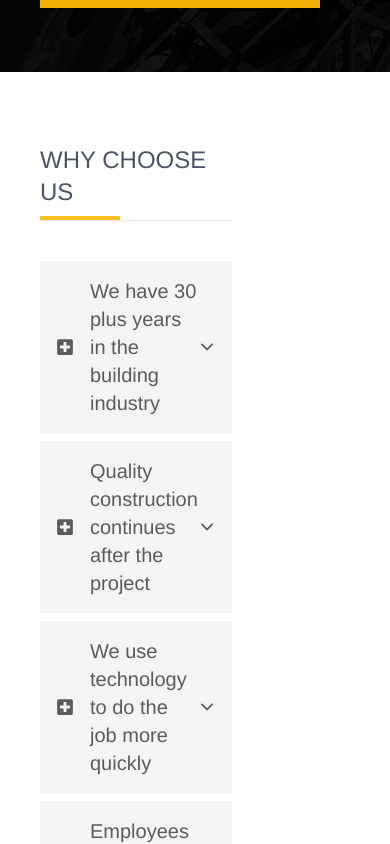
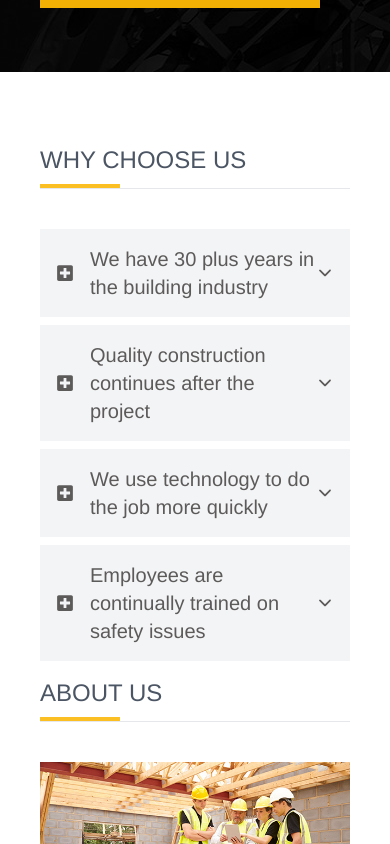
Before and after one commit to mcjovial/landing, a Next.js app: page / in a window 390 px wide. Shown: the part 2060-2904 px from the top of the page. Built offline with nearby package versions, Linux system fonts and the light colour scheme.

Commit message:
responsiveness fix

```diff
--- a/src/components/Accordion/Accordion.tsx
+++ b/src/components/Accordion/Accordion.tsx
@@ -38,7 +38,7 @@ const Accordion = () => {
 
   return (
     <div className='bg-white'>
-      <div className='flex justify-between'>
+      <div className='flex justify-between w-full'>
         <div>
           <div className='text-left m-auto mb-10'>
             <p className='text-2xl my-2 text-gray-600'>WHY CHOOSE US</p>
--- a/src/components/Gallery.tsx
+++ b/src/components/Gallery.tsx
@@ -21,7 +21,7 @@ const Gallery = () => {
           <div className='flex justify-between'>
             <div>
               <div className='text-left m-auto mb-10'>
-                <p className='text-2xl my-2 text-gray-600'>WHY CHOOSE US</p>
+                <p className='text-2xl my-2 text-gray-600'>ABOUT US</p>
                 <div className='bg-amber-400 p-0.5 max-w-[80px]'></div>
                 <hr />
               </div>
--- a/src/pages/index.tsx
+++ b/src/pages/index.tsx
@@ -80,11 +80,11 @@ export default function Home() {
         </div>
         <div className='bg-white py-16'>
           <div className='container m-auto px-10'>
-            <div className='flex justify-between md:flex-row flex-col gap-8'>
-              <div className='w-1/2'>
+            <div className='flex justify-between md:flex-row flex-col md:gap-8'>
+              <div className='md:w-1/2 w-full'>
                 <Accordion/>
               </div>
-              <div className='w-1/2'>
+              <div className='md:w-1/2 w-full'>
                 <Gallery/>
               </div>
             </div>
```
